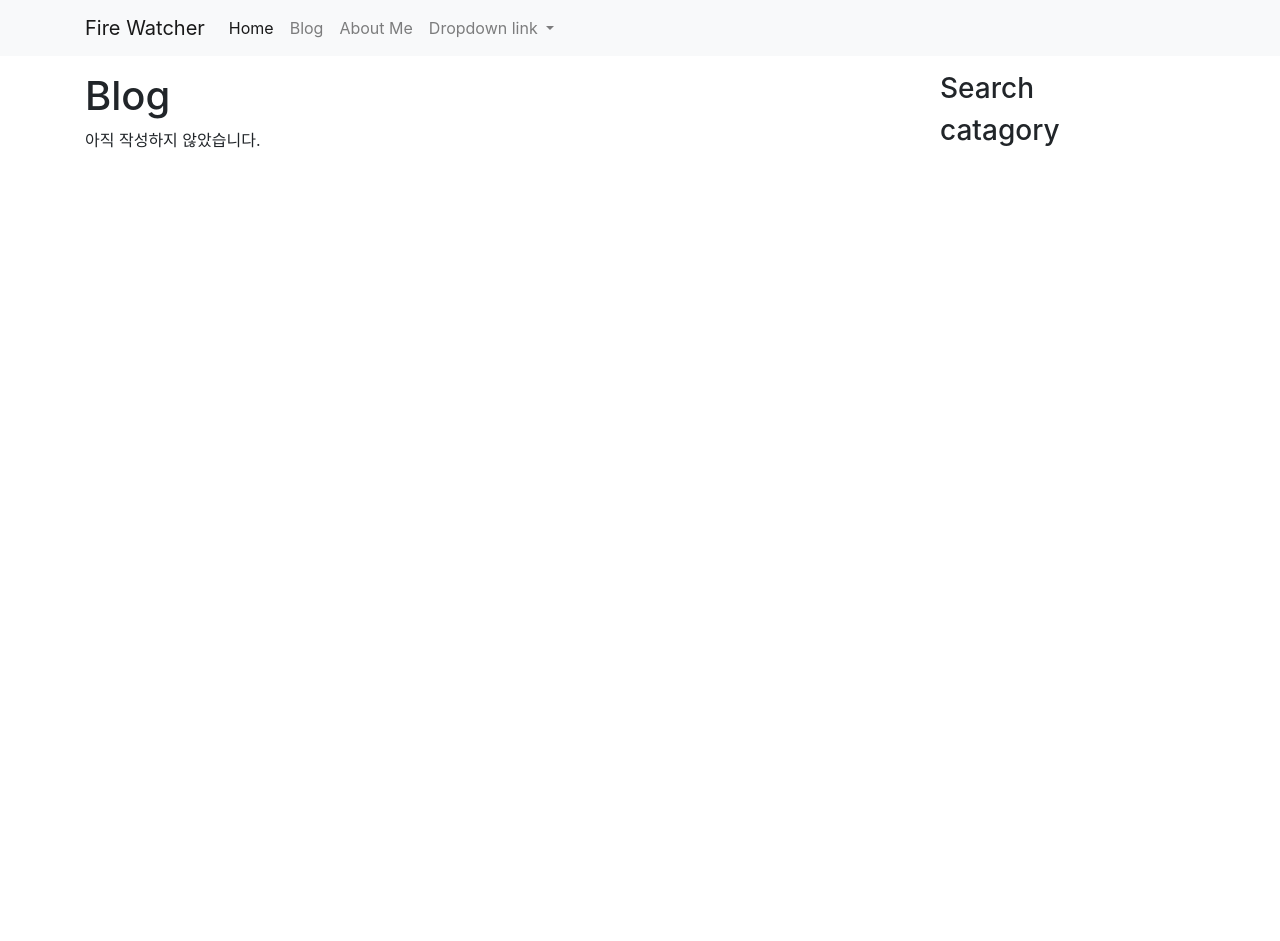
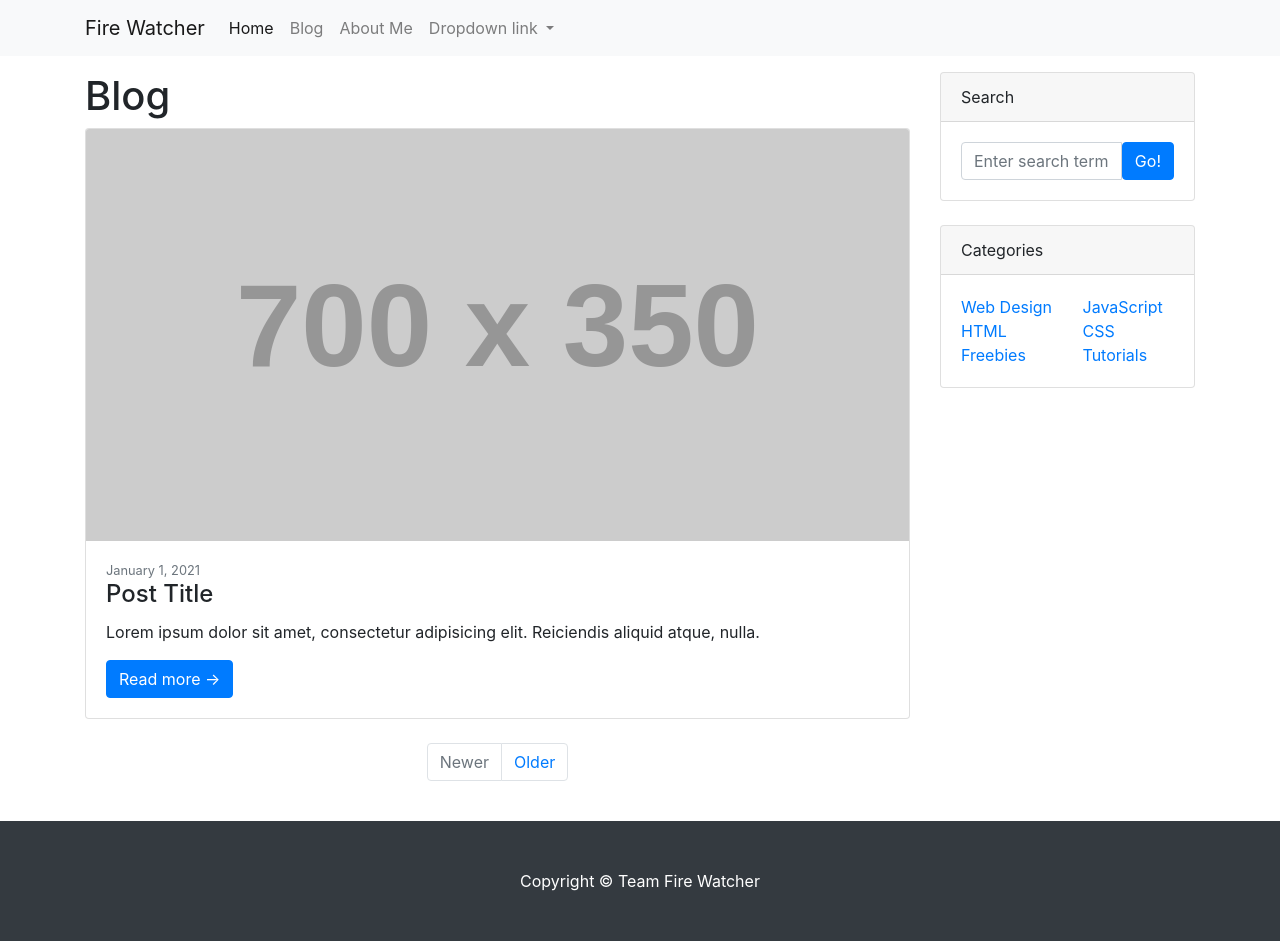
Before and after one commit to fowso/HTML_basic, a plain HTML site: page blog_list.html in a window 1280 px wide. Before the commit the page ends 800 px from the top, so only its background shows below. Drawn offline with nearby package versions, Linux system fonts and the light colour scheme; placeholder pictures from the web are drawn by us.

Commit message:
블로그 리스트 페이지에 부트스트랩 적용

```diff
--- a/blog_list.html
+++ b/blog_list.html
@@ -49,25 +49,77 @@
     <div class="row my-3">
       <div class="col-md-8 col-lg-9">
         <h1>Blog</h1>
-        <p>아직 작성하지 않았습니다.</p>
-      </div>
-      <div class="col-md-4 col-lg-3">
-          <h3>Search</h3>
-          <h3>catagory</h3>
+        <!-- Blog post-->
+        <div class="card mb-4">
+          <a href="#!"><img class="card-img-top" src="https://dummyimage.com/700x350/dee2e6/6c757d.jpg" alt="..." /></a>
+          <div class="card-body">
+            <div class="small text-muted">January 1, 2021</div>
+            <h2 class="card-title h4">Post Title</h2>
+            <p class="card-text">Lorem ipsum dolor sit amet, consectetur adipisicing elit. Reiciendis aliquid atque,
+              nulla.</p>
+            <a class="btn btn-primary" href="#!">Read more →</a>
+          </div>
+        </div>
+        <!-- Pagination-->
+        <ul class="pagination justify-content-center my-4">
+          <li class="page-item disabled"><a class="page-link" href="#" tabindex="-1" aria-disabled="true">Newer</a></li>
+          <li class="page-item"><a class="page-link" href="#!">Older</a></li>
+        </ul>
       </div>
 
+      <div class="col-md-4 col-lg-3">
+        <div class="card mb-4">
+          <div class="card-header">Search</div>
+          <div class="card-body">
+            <div class="input-group">
+              <input class="form-control" type="text" placeholder="Enter search term..."
+                aria-label="Enter search term..." aria-describedby="button-search" />
+              <button class="btn btn-primary" id="button-search" type="button">Go!</button>
+            </div>
+          </div>
+
+        </div>
+
+        <div class="card mb-4">
+          <div class="card-header">Categories</div>
+          <div class="card-body">
+            <div class="row">
+              <div class="col-sm-6">
+                <ul class="list-unstyled mb-0">
+                  <li><a href="#!">Web Design</a></li>
+                  <li><a href="#!">HTML</a></li>
+                  <li><a href="#!">Freebies</a></li>
+                </ul>
+              </div>
+              <div class="col-sm-6">
+                <ul class="list-unstyled mb-0">
+                  <li><a href="#!">JavaScript</a></li>
+                  <li><a href="#!">CSS</a></li>
+                  <li><a href="#!">Tutorials</a></li>
+                </ul>
+              </div>
+            </div>
+          </div>
+        </div>
+
+      </div>
+
+      </nav>
     </div>
-
   </div>
 
+  <!-- Footer-->
+  <footer class="py-5 bg-dark">
+    <div class="container">
+      <p class="m-0 text-center text-white">Copyright &copy; Team Fire Watcher</p>
+    </div>
+  </footer>
   <script src="https://code.jquery.com/jquery-3.5.1.slim.min.js"
-    integrity="sha384-DfXdz2htPH0lsSSs5nCTpuj/zy4C+OGpamoFVy38MVBnE+IbbVYUew+OrCXaRkfj"
-    crossorigin="anonymous">
-  </script>
+    integrity="sha384-DfXdz2htPH0lsSSs5nCTpuj/zy4C+OGpamoFVy38MVBnE+IbbVYUew+OrCXaRkfj" crossorigin="anonymous">
+    </script>
   <script src="https://cdn.jsdelivr.net/npm/bootstrap@4.6.0/dist/js/bootstrap.bundle.min.js"
-    integrity="sha384-Piv4xVNRyMGpqkS2by6br4gNJ7DXjqk09RmUpJ8jgGtD7zP9yug3goQfGII0yAns"
-    crossorigin="anonymous">
-  </script>
+    integrity="sha384-Piv4xVNRyMGpqkS2by6br4gNJ7DXjqk09RmUpJ8jgGtD7zP9yug3goQfGII0yAns" crossorigin="anonymous">
+    </script>
 </body>
 
 </html>
```
